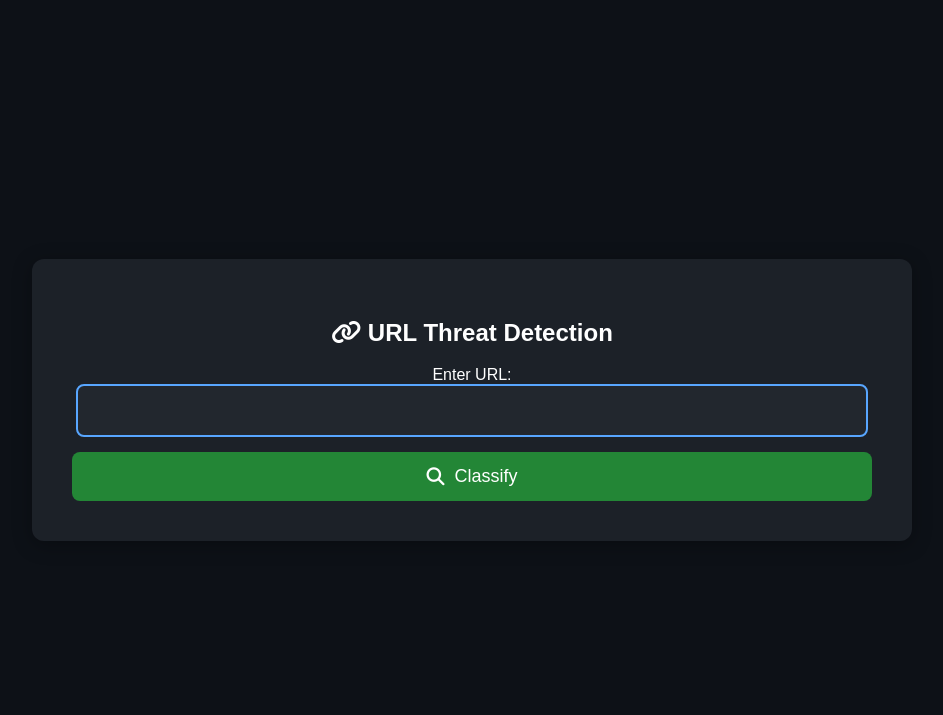
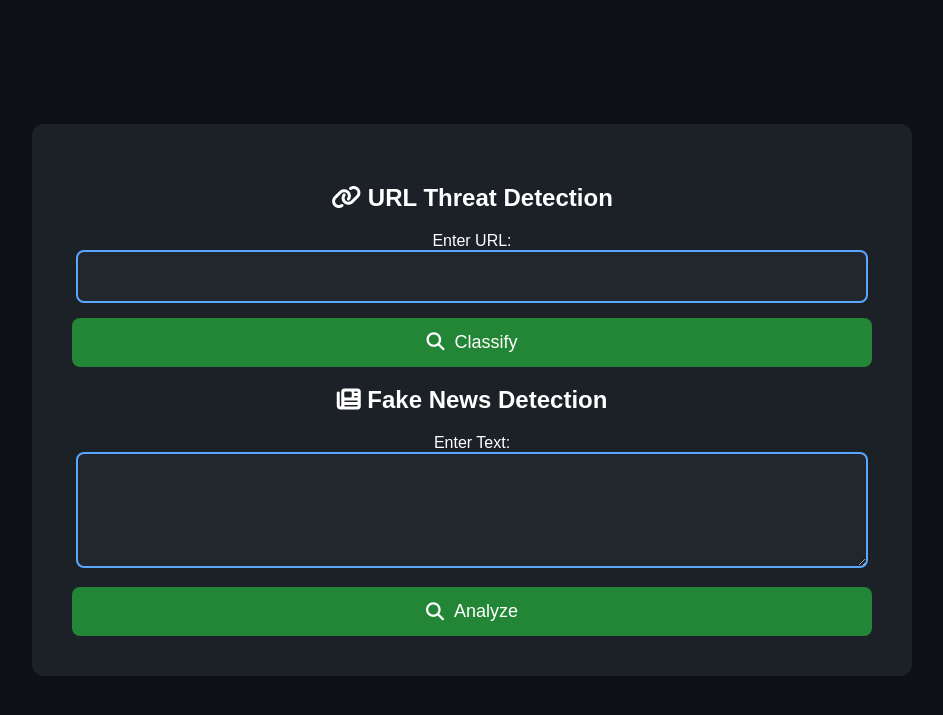
Before and after one commit to nikkk404/url-detector, a Flask app: page / in a window 1280 px wide. Shown: the top 715 px of the page, without its empty margins (168-1111 px from the left). Run offline with Flask 3, Linux system fonts and the light colour scheme; some libraries are stand-ins or nearby versions.

Commit message:
Renamed main.py to app.py and updated index.html

```diff
--- /dev/null
+++ b/app.py
@@ -0,0 +1,97 @@
+from flask import Flask, render_template, request
+import google.generativeai as genai
+import os
+from dotenv import load_dotenv
+
+# Load environment variables from .env file
+load_dotenv()
+# Initialize Flask app
+app = Flask(__name__)
+
+# Set up the Google API Key
+os.environ["GOOGLE_API_KEY"] = os.getenv("API_KEY")
+genai.configure(api_key=os.environ["GOOGLE_API_KEY"])
+
+# Initialize the Gemini model
+model = genai.GenerativeModel("gemini-1.5-flash")
+
+def url_detection(url):
+    prompt = f"""
+    You are an advanced AI model specializing in URL security classification. Analyze the given URL and classify it as one of the following categories:
+
+    1. Benign**: Safe, trusted, and non-malicious websites such as google.com, wikipedia.org, amazon.com.
+    2. Phishing**: Fraudulent websites designed to steal personal information. Indicators include misspelled domains (e.g., paypa1.com instead of paypal.com), unusual subdomains, and misleading content.
+    3. Malware**: URLs that distribute viruses, ransomware, or malicious software. Often includes automatic downloads or redirects to infected pages.
+    4. Defacement**: Hacked or defaced websites that display unauthorized content, usually altered by attackers.
+
+    **Example URLs and Classifications:**
+    - **Benign**: "https://www.microsoft.com/"
+    - **Phishing**: "http://secure-login.paypa1.com/"
+    - **Malware**: "http://free-download-software.xyz/"
+    - **Defacement**: "http://hacked-website.com/"
+
+    **Input URL:** {url}
+
+    **Output Format:**
+    - Return only a string class name
+    - Example output for a phishing site:
+
+    Analyze the URL and return the correct classification (Only name in lowercase such as benign etc.
+    Note: Don't return empty or null, at any cost return the corrected class
+    """
+
+    response = model.generate_content(prompt)
+    return response.text if response else "Detection failed."
+
+def fake_news_detection(text):
+    prompt = f"""
+    You are an advanced AI model specializing in text analysis. Analyze the given text and classify it as one of the following categories:
+
+    1. True**: The information is accurate and verified.
+    2. Fake**: The information is false or misleading.
+
+    **Example Texts and Classifications:**
+    - **True**: "The Earth revolves around the Sun."
+    - **Fake**: "The Earth is flat."
+
+    **Input Text:** {text}
+
+    **Output Format:**
+    - Return only a string class name
+    - Example output for fake news:
+
+    Analyze the text and return the correct classification (Only name in lowercase such as true or fake).
+    Note: Don't return empty or null, at any cost return the corrected class
+    """
+
+    response = model.generate_content(prompt)
+    return response.text if response else "Detection failed."
+
+# Routes
+
+@app.route('/')
+def home():
+    return render_template("index.html")
+
+@app.route('/predict', methods=['POST'])
+def predict_url():
+    url = request.form.get('url', '').strip()
+
+    if not url.startswith(("http://", "https://")):
+        return render_template("index.html", message="Invalid URL format.", input_url=url)
+
+    classification = url_detection(url)
+    return render_template("index.html", input_url=url, predicted_class=classification)
+
+@app.route('/detect_fake_news', methods=['POST'])
+def detect_fake_news():
+    text = request.form.get('text', '').strip()
+
+    if not text:
+        return render_template("index.html", message="Text cannot be empty.", input_text=text)
+
+    classification = fake_news_detection(text)
+    return render_template("index.html", input_text=text, predicted_class=classification)
+
+if __name__ == '__main__':
+    app.run(debug=True)
--- a/main.py
+++ /dev/null
@@ -1,63 +0,0 @@
-from flask import Flask, render_template, request
-from dotenv import load_dotenv
-import google.generativeai as genai
-import os
-
-load_dotenv()
-# Initialize Flask app
-app = Flask(__name__)
-
-# Set up the Google API Key
-os.environ["GOOGLE_API_KEY"] = os.getenv("API_KEY")
-genai.configure(api_key=os.environ["GOOGLE_API_KEY"])
-
-# Initialize the Gemini model
-model = genai.GenerativeModel("gemini-1.5-flash")
-
-# functions
-def url_detection(url):
-    prompt = f"""
-    You are an advanced AI model specializing in URL security classification. Analyze the given URL and classify it as one of the following categories:
-
-    1. Safe**: Safe, trusted, and non-malicious websites such as google.com, wikipedia.org, amazon.com.
-    2. Phishing**: Fraudulent websites designed to steal personal information. Indicators include misspelled domains (e.g., paypa1.com instead of paypal.com), unusual subdomains, and misleading content.
-    3. Malware**: URLs that distribute viruses, ransomware, or malicious software. Often includes automatic downloads or redirects to infected pages.
-    4. Defacement**: Hacked or defaced websites that display unauthorized content, usually altered by attackers.
-
-    **Example URLs and Classifications:**
-    - **Safe**: "https://www.microsoft.com/"
-    - **Phishing**: "http://secure-login.paypa1.com/"
-    - **Malware**: "http://free-download-software.xyz/"
-    - **Defacement**: "http://hacked-website.com/"
-
-    **Input URL:** {url}
-
-    **Output Format:**
-    - Return only a string class name
-    - Example output for a phishing site:
-
-    Analyze the URL and return the correct classification (Only name in lowercase such as benign etc.
-    Note: Don't return empty or null, at any cost return the corrected class
-    """
-
-    response = model.generate_content(prompt)
-    return response.text if response else "Detection failed."
-
-# Routes
-
-@app.route('/')
-def home():
-    return render_template("index.html")
-
-@app.route('/predict', methods=['POST'])
-def predict_url():
-    url = request.form.get('url', '').strip()
-
-    if not url.startswith(("http://", "https://")):
-        return render_template("index.html", message="Invalid URL format.", input_url=url)
-
-    classification = url_detection(url)
-    return render_template("index.html", input_url=url, predicted_class=classification)
-
-if __name__ == '__main__':
-    app.run(debug=True)
--- a/templates/index.html
+++ b/templates/index.html
@@ -3,7 +3,7 @@
 <head>
     <meta charset="UTF-8">
     <meta name="viewport" content="width=device-width, initial-scale=1.0">
-    <title>URL Threat Detector</title>
+    <title>ThreatGuard</title>
     <script src="https://kit.fontawesome.com/a076d05399.js" crossorigin="anonymous"></script>
     <style>
         body {
@@ -26,10 +26,9 @@
             width: 70%;
             max-width: 800px;
             text-align: center;
-            box-shadow: 0 4px 20px rgba(0, 0, 0, 0.3);
         }
 
-        input {
+        input, textarea {
             width: 95%;
             padding: 14px;
             font-size: 18px;
@@ -38,12 +37,6 @@
             background-color: #22272e;
             color: white;
             margin-bottom: 15px;
-            transition: border-color 0.3s;
-        }
-
-        input:focus {
-            border-color: #99f2c8;
-            outline: none;
         }
 
         button {
@@ -54,7 +47,7 @@
             border-radius: 8px;
             cursor: pointer;
             width: 100%;
-            transition: background-color 0.3s, transform 0.3s;
+            transition: 0.3s;
             display: flex;
             align-items: center;
             justify-content: center;
@@ -94,8 +87,6 @@
             padding: 15px;
             border-radius: 5px;
             font-size: 18px;
-            background-color: #161b22;
-            box-shadow: 0 4px 10px rgba(0, 0, 0, 0.2);
         }
 
         .benign { color: #34D399; }
@@ -103,6 +94,8 @@
         .malware { color: #EF4444; }
         .phishing { color: #8B5CF6; }
         .unknown { color: #ffffff; }
+        .true { color: #34D399; }
+        .fake { color: #EF4444; }
     </style>
 
     <script>
@@ -131,6 +124,21 @@
                 <p><strong>Predicted Class:</strong> {{ predicted_class }}</p>
             </div>
         {% endif %}
+
+        <h2><i class="fas fa-newspaper"></i> Fake News Detection</h2>
+        <form method="post" action="/detect_fake_news" onsubmit="showSpinner('newsForm', 'newsSpinner')">
+            <label for="text">Enter Text:</label>
+            <textarea name="text" rows="4" required></textarea>
+            <button type="submit"><i class="fas fa-search"></i> Analyze</button>
+            <div id="newsSpinner" class="spinner"></div>
+        </form>
+
+        {% if predicted_class %}
+            <div class="result-box {{ predicted_class.lower() }}">
+                <p><strong>Text:</strong> {{ input_text }}</p>
+                <p><strong>Predicted Class:</strong> {{ predicted_class }}</p>
+            </div>
+        {% endif %}
     </div>
 
 </body>
```
